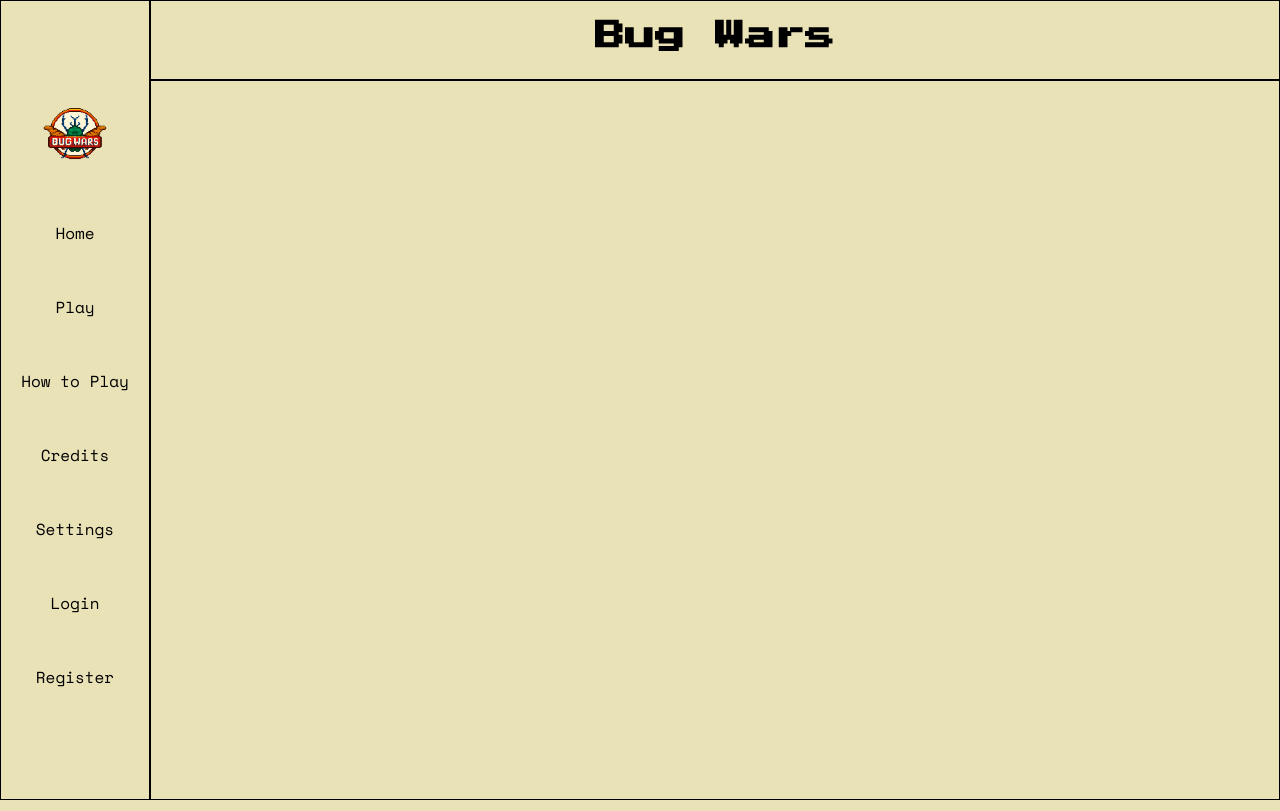
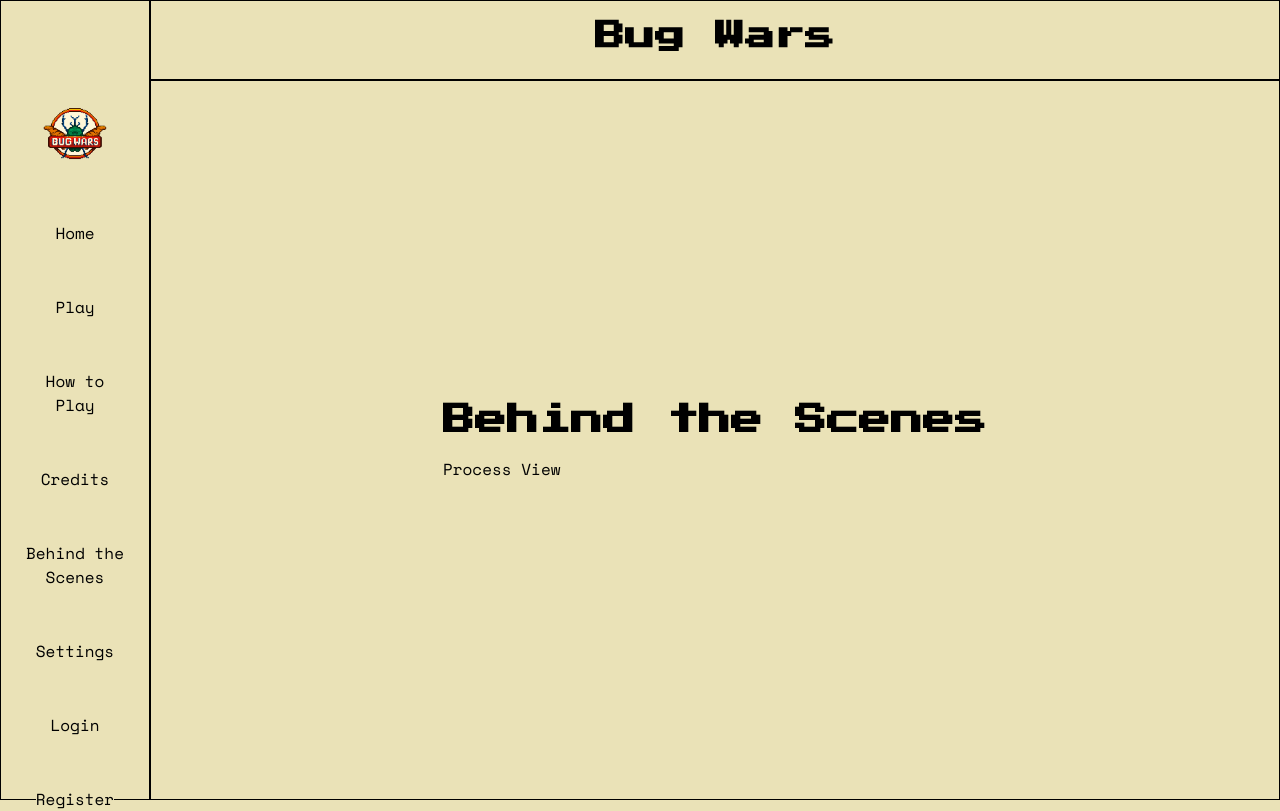
Before and after one commit to LauraJStevenson/bugwars-healer-frontend, a Vue app: page /behindthescenes in a window 1280 px wide. Built offline with nearby package versions, Linux system fonts and the light colour scheme; no server answers.

Commit message:
add behind the scenes page template and add link to global nav

```diff
--- a/src/App.vue
+++ b/src/App.vue
@@ -1,7 +1,6 @@
 <script setup lang="ts">
 import GlobalNav from './components/GlobalNav.vue';
 import Header from './components/HeaderComponent.vue';
-
 </script>
 
 <template>
--- a/src/components/GlobalNav.vue
+++ b/src/components/GlobalNav.vue
@@ -6,12 +6,13 @@
       <li><img src="/public/images/Logo.png" /></li>
 
       <li><RouterLink to="/">Home</RouterLink></li>
-      <li><RouterLink to="/GameLobby">Play</RouterLink></li>
-      <li><RouterLink to="/HowToPlay">How to Play</RouterLink></li>
+      <li><RouterLink to="/gamelobby">Play</RouterLink></li>
+      <li><RouterLink to="/howtoplay">How to Play</RouterLink></li>
       <li><RouterLink to="/credits">Credits</RouterLink></li>
+      <li><RouterLink to="/behindthescenes">Behind the Scenes</RouterLink></li>
       <li>
         <!--<li v-if="isLoggedIn" @click="settings">Settings</li>-->
-        <RouterLink to="/Settings">Settings</RouterLink>
+        <RouterLink to="/settings">Settings</RouterLink>
       </li>
       <li><RouterLink to="/login">Login</RouterLink></li>
       <li><RouterLink to="/register">Register</RouterLink></li>
@@ -29,7 +30,7 @@
 
 <style scoped>
 .global-nav-bar {
-  width: 140px;
+  width: 130px;
   color: black;
   height: 100%;
 }
@@ -50,6 +51,7 @@ ul {
 li {
   text-decoration: none;
   color: black;
+  text-align: center;
 }
 
 a {
--- a/src/router/index.ts
+++ b/src/router/index.ts
@@ -51,6 +51,11 @@ const router = createRouter({
       name: 'credits',
       component: () => import('../views/CreditsView.vue'),
     },
+    {
+      path: '/behindthescenes',
+      name: 'behindthescenes',
+      component: () => import('../views/BehindTheScenesView.vue'),
+    },
   ],
 });
 
--- /dev/null
+++ b/src/views/BehindTheScenesView.vue
@@ -0,0 +1,24 @@
+<template>
+  <div class="process">
+    <h1>Behind the Scenes</h1>
+    <p>Process View</p>
+  </div>
+</template>
+
+  <style scoped>
+.process-view {
+  display: flex;
+  flex-direction: column;
+  justify-content: center;
+  align-items: center;
+  padding: 50px;
+  text-align: center;
+}
+
+h1 {
+  font-family: 'Press Start 2P', 'Space Mono', Arial, Helvetica, sans-serif;
+}
+</style>
+
+  <script setup lang="ts">
+</script>
```
